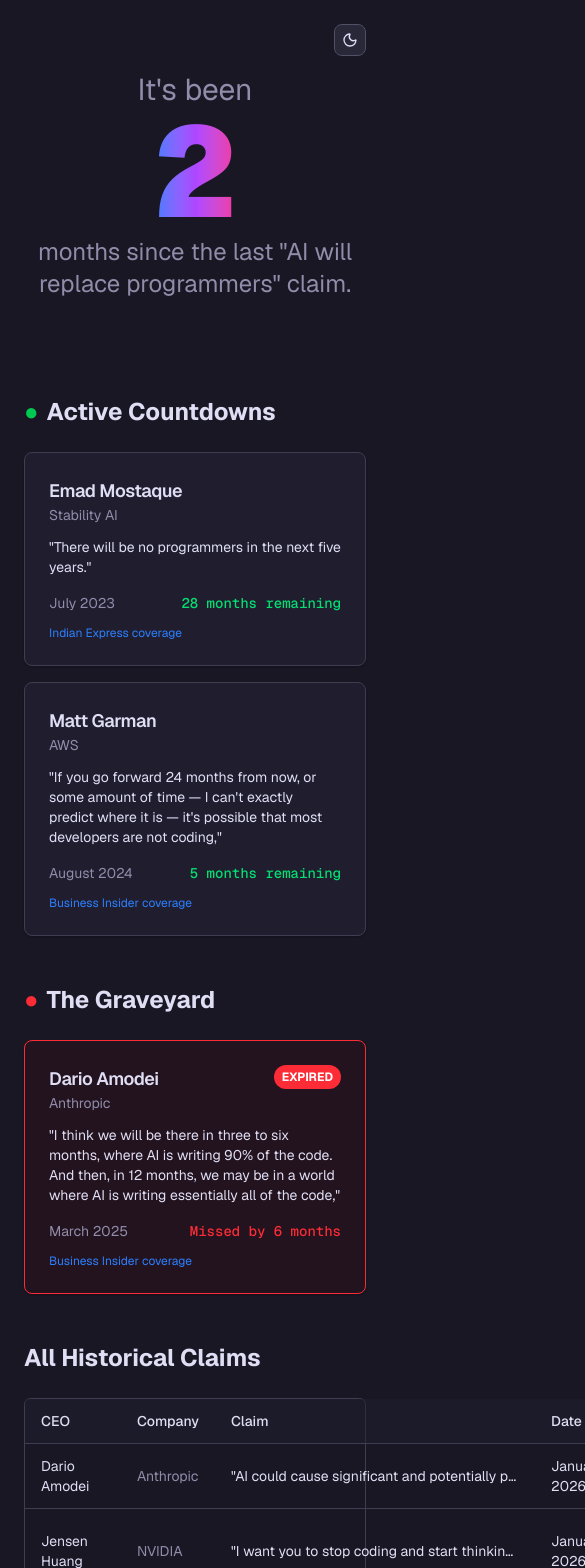
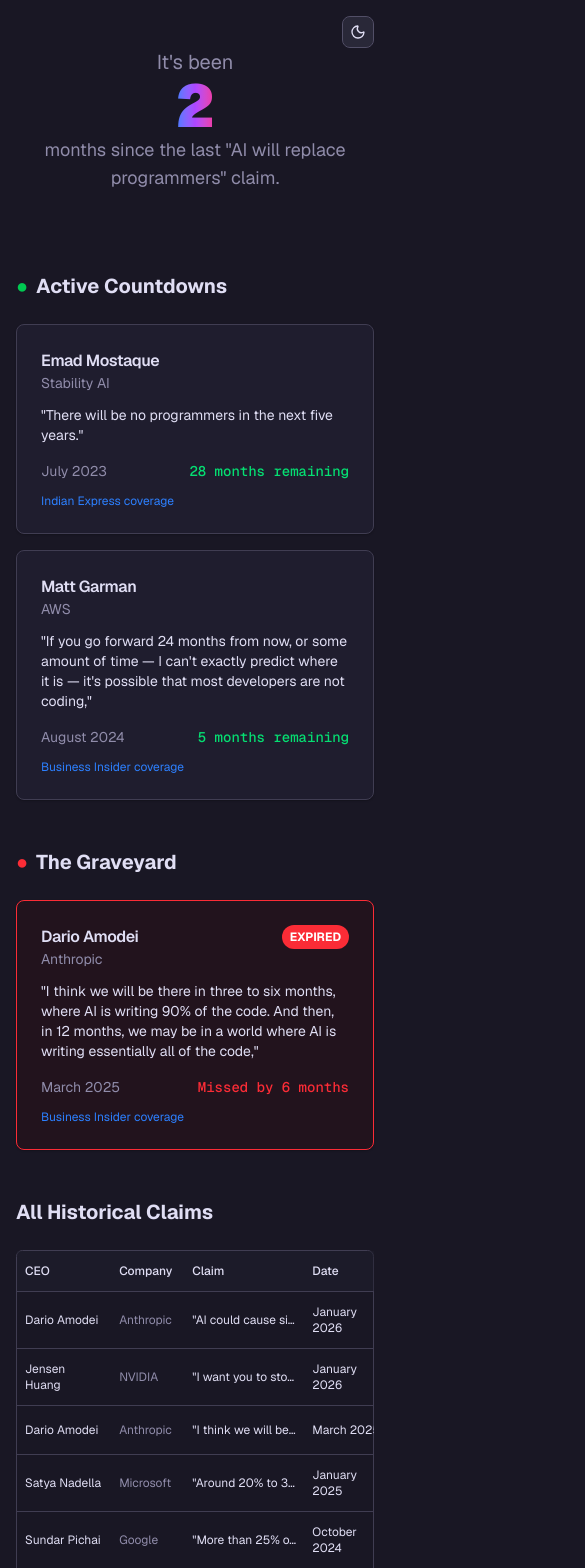
Before and after one commit to prathamdupare/ceo-hype-tracker, a Next.js app: page / in a window 390 px wide. Shown: the top 1568 px of the page, 585 px wide, since content can reach past the window. Built offline with nearby package versions, Linux system fonts and the light colour scheme.

Commit message:
Improve mobile responsiveness

```diff
--- a/app/page.tsx
+++ b/app/page.tsx
@@ -58,13 +58,15 @@
       className={`group ${isExpired ? "border-red-500 bg-red-50/50 dark:bg-red-950/20" : ""}`}
     >
       <CardHeader className="pb-3">
-        <div className="flex items-start justify-between">
-          <div>
-            <CardTitle className="text-lg font-semibold">{claim.ceo}</CardTitle>
+        <div className="flex items-start justify-between gap-2">
+          <div className="min-w-0 flex-1">
+            <CardTitle className="text-base font-semibold sm:text-lg">
+              {claim.ceo}
+            </CardTitle>
             <p className="text-sm text-muted-foreground">{claim.company}</p>
           </div>
           {isExpired && (
-            <span className="rounded-full bg-red-500 px-2 py-1 text-xs font-bold text-white">
+            <span className="flex-shrink-0 rounded-full bg-red-500 px-2 py-1 text-xs font-bold text-white">
               EXPIRED
             </span>
           )}
@@ -140,20 +142,20 @@
   )
 
   return (
-    <div className="min-h-svh p-6">
-      <div className="absolute top-6 right-6">
+    <div className="min-h-svh p-4 sm:p-6">
+      <div className="absolute top-4 right-4 sm:top-6 sm:right-6">
         <ModeToggle />
       </div>
       <div className="mx-auto max-w-6xl space-y-12">
-        <section className="py-12 text-center">
+        <section className="py-8 text-center sm:py-12">
           <div className="inline-flex flex-col items-center">
-            <span className="text-3xl text-muted-foreground">
+            <span className="text-xl text-muted-foreground sm:text-3xl">
               It&apos;s been
             </span>
-            <span className="bg-gradient-to-r from-blue-500 via-purple-500 to-pink-500 bg-clip-text text-9xl font-black text-transparent">
+            <span className="bg-gradient-to-r from-blue-500 via-purple-500 to-pink-500 bg-clip-text text-6xl font-black text-transparent sm:text-8xl md:text-9xl">
               {monthsSinceMostRecent}
             </span>
-            <span className="text-2xl text-muted-foreground">
+            <span className="text-lg text-muted-foreground sm:text-2xl">
               months since the last &quot;AI will replace programmers&quot;
               claim.
             </span>
@@ -161,11 +163,11 @@
         </section>
 
         <section>
-          <h2 className="mb-6 flex items-center gap-2 text-2xl font-bold">
+          <h2 className="mb-6 flex items-center gap-2 text-xl font-bold sm:text-2xl">
             <span className="text-green-500">●</span>
             Active Countdowns
           </h2>
-          <div className="grid gap-4 md:grid-cols-2 lg:grid-cols-3">
+          <div className="grid gap-4 sm:grid-cols-2 lg:grid-cols-3">
             {activeCountdowns.map((claim) => (
               <ClaimCard key={claim.id} claim={claim} />
             ))}
@@ -176,11 +178,11 @@
         </section>
 
         <section>
-          <h2 className="mb-6 flex items-center gap-2 text-2xl font-bold">
+          <h2 className="mb-6 flex items-center gap-2 text-xl font-bold sm:text-2xl">
             <span className="text-red-500">●</span>
             The Graveyard
           </h2>
-          <div className="grid gap-4 md:grid-cols-2 lg:grid-cols-3">
+          <div className="grid gap-4 sm:grid-cols-2 lg:grid-cols-3">
             {graveyard.map((claim) => (
               <ClaimCard key={claim.id} claim={claim} />
             ))}
@@ -190,28 +192,30 @@
           )}
         </section>
 
-        <section>
-          <h2 className="mb-6 text-2xl font-bold">All Historical Claims</h2>
+        <section className="overflow-x-auto">
+          <h2 className="mb-6 text-xl font-bold sm:text-2xl">
+            All Historical Claims
+          </h2>
           <div className="rounded-md border">
-            <table className="w-full">
+            <table className="w-full min-w-[640px]">
               <thead>
                 <tr className="border-b bg-muted/50">
-                  <th className="px-4 py-3 text-left text-sm font-medium">
+                  <th className="px-2 py-3 text-left text-xs font-medium sm:px-4 sm:text-sm">
                     CEO
                   </th>
-                  <th className="px-4 py-3 text-left text-sm font-medium">
+                  <th className="px-2 py-3 text-left text-xs font-medium sm:px-4 sm:text-sm">
                     Company
                   </th>
-                  <th className="px-4 py-3 text-left text-sm font-medium">
+                  <th className="px-2 py-3 text-left text-xs font-medium sm:px-4 sm:text-sm">
                     Claim
                   </th>
-                  <th className="px-4 py-3 text-left text-sm font-medium">
+                  <th className="px-2 py-3 text-left text-xs font-medium sm:px-4 sm:text-sm">
                     Date
                   </th>
-                  <th className="px-4 py-3 text-left text-sm font-medium">
+                  <th className="px-2 py-3 text-left text-xs font-medium sm:px-4 sm:text-sm">
                     Category
                   </th>
-                  <th className="px-4 py-3 text-left text-sm font-medium">
+                  <th className="px-2 py-3 text-left text-xs font-medium sm:px-4 sm:text-sm">
                     Source
                   </th>
                 </tr>
@@ -219,20 +223,22 @@
               <tbody>
                 {historicalClaims.map((claim) => (
                   <tr key={claim.id} className="border-b">
-                    <td className="px-4 py-3 text-sm">{claim.ceo}</td>
-                    <td className="px-4 py-3 text-sm text-muted-foreground">
+                    <td className="px-2 py-3 text-xs sm:px-4 sm:text-sm">
+                      {claim.ceo}
+                    </td>
+                    <td className="px-2 py-3 text-xs text-muted-foreground sm:px-4 sm:text-sm">
                       {claim.company}
                     </td>
                     <td
-                      className="max-w-xs truncate px-4 py-3 text-sm"
+                      className="max-w-[120px] truncate px-2 py-3 text-xs sm:max-w-xs sm:px-4 sm:text-sm"
                       title={claim.claim}
                     >
                       &quot;{claim.claim}&quot;
                     </td>
-                    <td className="px-4 py-3 text-sm">
+                    <td className="px-2 py-3 text-xs sm:px-4 sm:text-sm">
                       {formatDate(claim.date_announced)}
                     </td>
-                    <td className="px-4 py-3 text-sm">
+                    <td className="px-2 py-3 text-xs sm:px-4 sm:text-sm">
                       <span
                         className={`inline-flex rounded-full px-2 py-1 text-xs whitespace-nowrap ${
                           getClaimType(claim) === "Graveyard"
@@ -245,7 +251,7 @@
                         {getClaimType(claim)}
                       </span>
                     </td>
-                    <td className="px-4 py-3 text-sm">
+                    <td className="px-2 py-3 text-xs sm:px-4 sm:text-sm">
                       {claim.source.map((s, i) => (
                         <span key={i}>
                           {i > 0 && (
```
